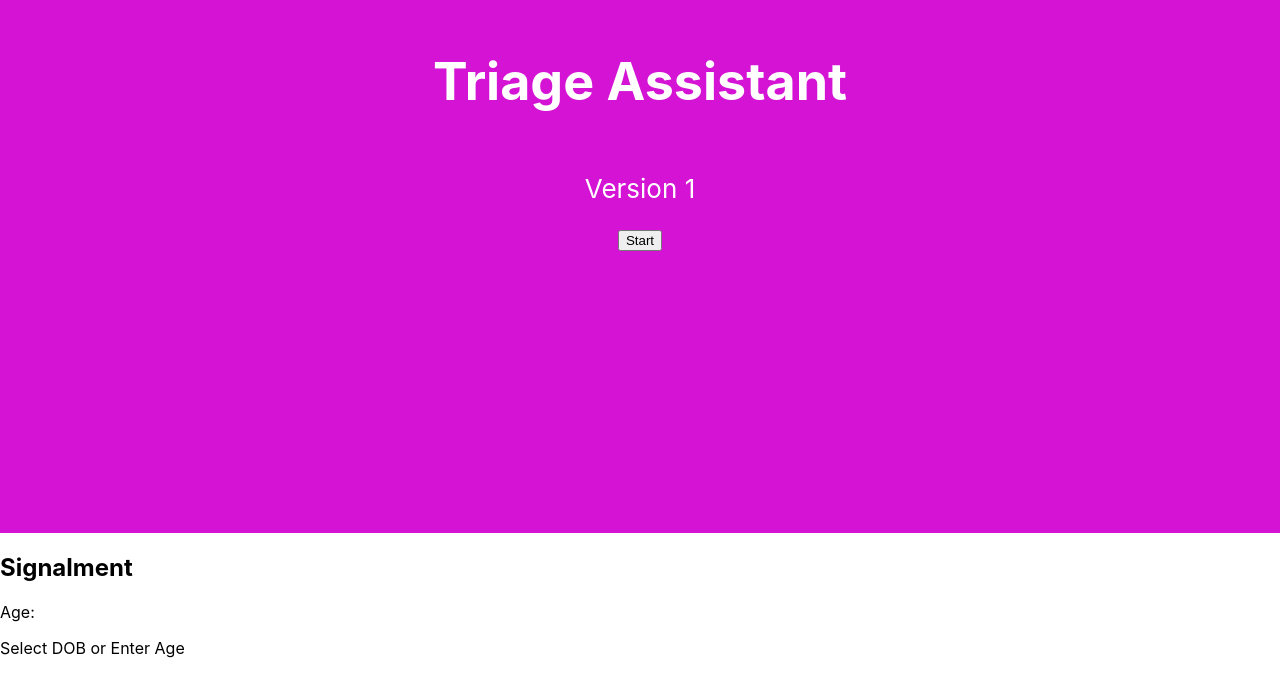
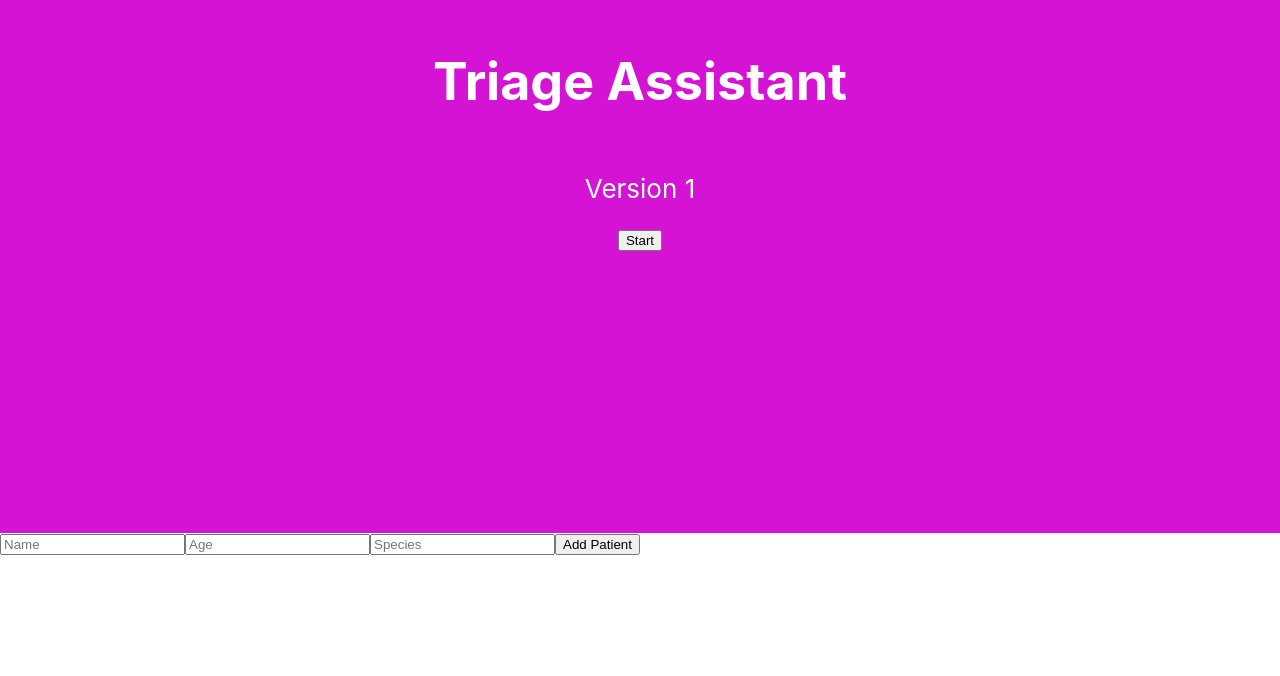
Before and after one commit to ASChavis/TriageAssistant, a React (Create React App) app in the folder triageassistant/: page / in a window 1280 px wide. Shown: the part 267-943 px from the top of the page. After the commit the page ends 822 px from the top, so only its background shows below. Built offline with nearby package versions, Linux system fonts and the light colour scheme.

Commit message:
PatientForm added

```diff
--- a/triageassistant/package.json
+++ b/triageassistant/package.json
@@ -8,6 +8,7 @@
     "@testing-library/user-event": "^13.5.0",
     "react": "^18.2.0",
     "react-dom": "^18.2.0",
+    "react-router-dom": "^6.22.3",
     "react-scripts": "5.0.1",
     "web-vitals": "^2.1.4"
   },
--- a/triageassistant/src/App.js
+++ b/triageassistant/src/App.js
@@ -1,19 +1,17 @@
 import './App.css';
-import Header from "./componets/Heading"
-import Signalment from "./componets/Signalment"
-import Vitals from "./componets/Vitals"
-import Bodysystems from './componets/BodySystems';
-import Results from './componets/Results';
+import Header from "./Components/Heading"
+import Signalment from "./Components/Signalment"
+import Vitals from "./Components/Vitals"
+import Bodysystems from './Components/BodySystems';
+import Results from './Components/Results';
+import PatientForm from './Components/PatientForm';
 
 
 function App() {
   return (
     <div>
       <Header className='App-header' />
-      <Signalment />
-      <Vitals />
-      <Bodysystems />
-      <Results />
+      <PatientForm />
     </div>
   );
 }
--- /dev/null
+++ b/triageassistant/src/Components/Heading.jsx
@@ -0,0 +1,22 @@
+import React from 'react';
+
+function Header() {
+
+
+
+  return (
+    <div className="App">
+      <header className="App-header">
+        <h1>Triage Assistant</h1>
+
+          <p>Version 1</p>
+
+          <button>Start</button>
+
+      </header>
+
+
+    </div>);
+}
+
+export default Header;
--- /dev/null
+++ b/triageassistant/src/Components/PatientForm.jsx
@@ -0,0 +1,49 @@
+import React, { useState } from 'react';
+
+function PatientForm() {
+    const [patient, setPatient] = useState({ name: '', age: '', species: '' });
+
+    const handleChange = (e) => {
+        setPatient({...patient, [e.target.name]: e.target.value});
+    };
+
+    const handleSubmit = (e) => {
+        e.preventDefault();
+        const existingPatients = JSON.parse(localStorage.getItem('patients')) || [];
+        localStorage.setItem('patients', JSON.stringify([...existingPatients, patient]));
+        setPatient({ name: '', age: '', species: '' });
+        alert('Patient added successfully!');
+    };
+
+    return (
+        <form onSubmit={handleSubmit}>
+            <input
+                type="text"
+                name="name"
+                placeholder="Name"
+                value={patient.name}
+                onChange={handleChange}
+                required
+            />
+            <input
+                type="number"
+                name="age"
+                placeholder="Age"
+                value={patient.age}
+                onChange={handleChange}
+                required
+            />
+            <input
+                type="text"
+                name="species"
+                placeholder="Species"
+                value={patient.species}
+                onChange={handleChange}
+                required
+            />
+            <button type="submit">Add Patient</button>
+        </form>
+    );
+}
+
+export default PatientForm;
--- a/triageassistant/src/componets/Signalment.jsx
+++ b/triageassistant/src/Components/Signalment.jsx
@@ -1,6 +1,6 @@
 import React from 'react';
 
-function signalment () {
+function Signalment () {
 
 
     return (
@@ -33,4 +33,4 @@ function signalment () {
     </div> )
 }
 
-export default signalment;
+export default Signalment;
--- a/triageassistant/src/componets/Vitals.jsx
+++ b/triageassistant/src/Components/Vitals.jsx
@@ -1,6 +1,6 @@
 import React from 'react';
 
-function vitals() {
+function Vitals() {
 
     return(
         <div>
@@ -37,4 +37,4 @@ function vitals() {
     )
 }
 
-export default vitals;
+export default Vitals;
--- a/triageassistant/src/componets/Heading.jsx
+++ /dev/null
@@ -1,21 +0,0 @@
-import React from 'react';
-
-function Header() {
-
-
-
-    return (<div className="App">
-    <header className="App-header">
-      <h1>Triage Assistant</h1>
-
-      <p>Version 1</p>
-
-      <button>Start</button>
-
-    </header>
-
-
-  </div>);
-}
-
-export default Header;
```
Also changed, not shown: triageassistant/src/Components/BodySystems.jsx (renamed from triageassistant/src/componets/BodySystems.jsx), triageassistant/src/Components/Results.jsx (renamed from triageassistant/src/componets/Results.jsx), 1 other file (tests, documents, lock files or other folders).
